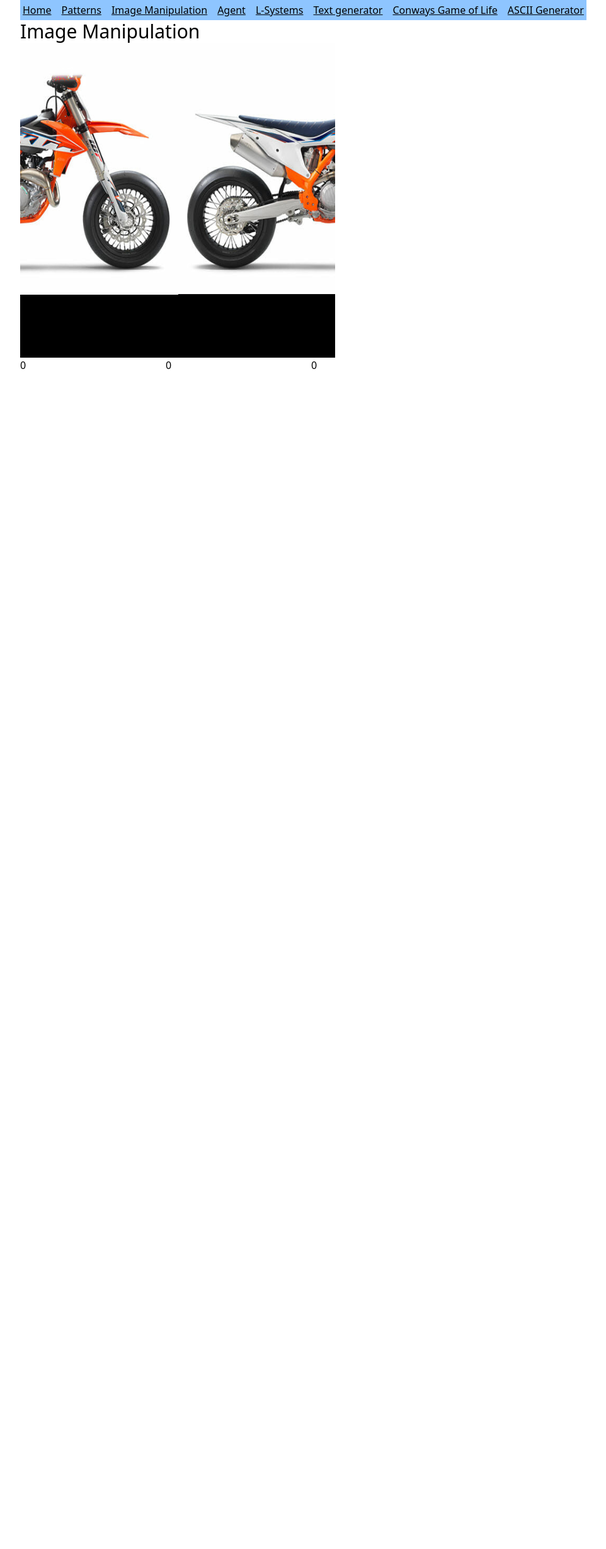
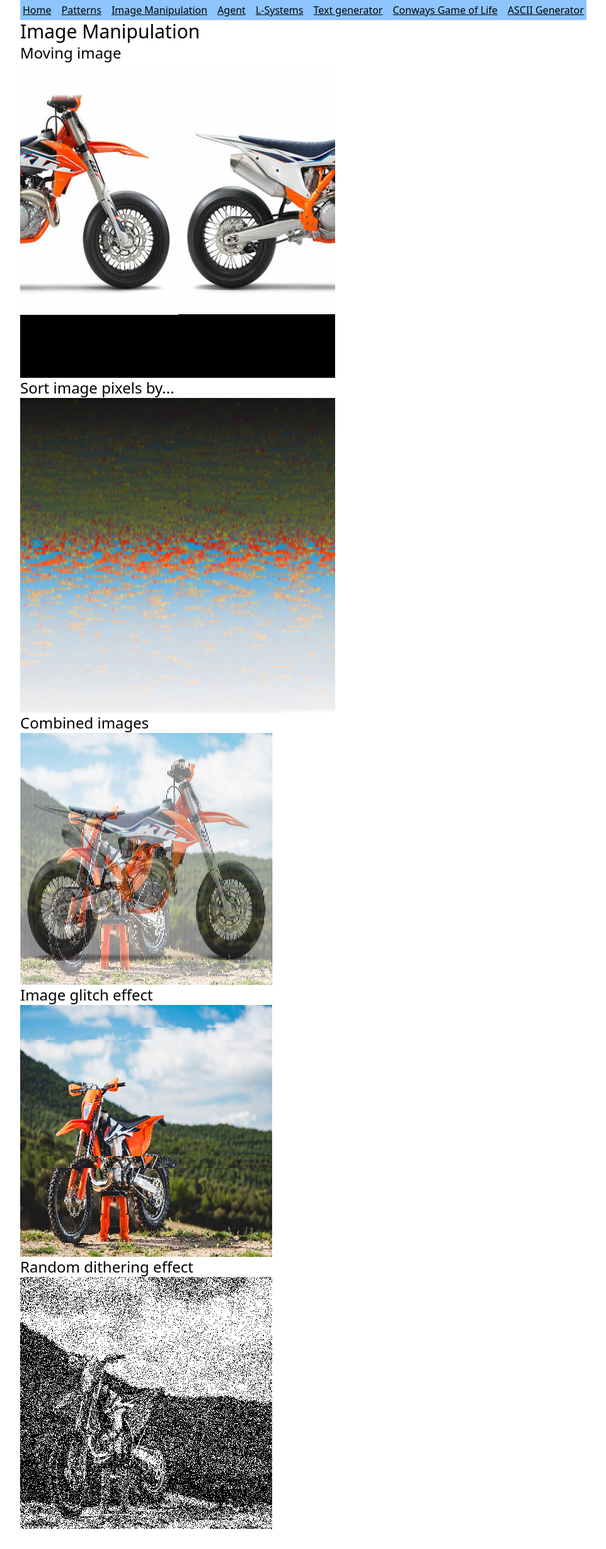
Before and after one commit to RobinHood0101/creativeCodingEMVs, a Vue app in the folder creativeCoding/: page /image-manipulation in a window 1280 px wide. Shown: the whole page at 63% size, without its empty margins (0-962 px from the left). Before the commit the page ends 800 px from the top, so only its background shows below. Built offline with nearby package versions, Linux system fonts and the light colour scheme.

Commit message:
clean up code
- small changes or tests

```diff
--- a/creativeCoding/src/components/patterns/P5Canvas1.vue
+++ b/creativeCoding/src/components/patterns/P5Canvas1.vue
@@ -3,10 +3,10 @@
 </template>
 
 <script>
-import p5 from 'p5';
+import p5 from "p5";
 
 export default {
-    name: 'P5Canvas3',
+    name: "P5Canvas3",
     mounted() {
         this.createCanvas();
     },
@@ -24,8 +24,8 @@ export default {
                 p.createCanvas(500, 500);
                 p.background(255);
 
-                const xWidth = p.width/4;
-                const yHeight = p.height/4;
+                const xWidth = p.width / 4;
+                const yHeight = p.height / 4;
 
                 // Create Grid
                 for (let y = 0; y < p.height; y += yHeight) {
@@ -40,45 +40,33 @@ export default {
                                 x: 0,
                                 y: 0,
                                 width: 100,
-                                height: 40
+                                height: 40,
                             },
                             {
                                 x: 100,
                                 y: 0,
                                 width: 25,
-                                height: 125
+                                height: 125,
                             },
                             {
                                 x: 0,
                                 y: 40,
                                 width: 100,
-                                height: 30
+                                height: 30,
                             },
                         ];
 
-                        squares.forEach(square => {
+                        squares.forEach((square) => {
                             p.fill(p.random(0, 255), p.random(0, 255), p.random(0, 255));
                             p.rect(square.x, square.y, square.width, square.height);
                         });
-
-/*                         for (let i = 0; i < 5; i++) {
-                            //p.square(p.random(y, y + yHeight -20), p.random(x, x + xWidth -20), 20)
-                            p.rect(p.random(y, y + yHeight), p.random(x, x + xWidth), p.random(0, 50), p.random(0, 50))
-                            // rect(x,y,width,height)
-                        } */
                     }
                 }
             };
 
-            p.draw = () => {
-
-            };
-
-            p.mousePressed = () => {
-                console.log("Mouse pressed");
-            }
-        }
-    }
+            p.draw = () => {};
+        },
+    },
 };
 </script>
 
--- a/creativeCoding/src/components/patterns/P5Canvas2.vue
+++ b/creativeCoding/src/components/patterns/P5Canvas2.vue
@@ -3,10 +3,10 @@
 </template>
 
 <script>
-import p5 from 'p5';
+import p5 from "p5";
 
 export default {
-    name: 'P5Canvas2',
+    name: "P5Canvas2",
     mounted() {
         this.createCanvas();
     },
@@ -26,15 +26,11 @@ export default {
             };
 
             p.draw = () => {
-                p.noFill()
+                p.noFill();
                 p.square(p.mouseX, p.mouseY, p.random(10, 200));
             };
-
-            p.mousePressed = () => {
-                console.log("Mouse pressed");
-            }
-        }
-    }
+        },
+    },
 };
 </script>
 
--- a/creativeCoding/src/views/ConwaysGameView.vue
+++ b/creativeCoding/src/views/ConwaysGameView.vue
@@ -8,15 +8,15 @@ export default {
                 [0, 0, 0, 0, 0, 0, 0, 0, 0, 0, 0, 0, 0, 0, 0, 0, 0, 0, 0, 0],
                 [0, 0, 0, 0, 0, 0, 0, 0, 0, 0, 0, 0, 0, 0, 0, 0, 0, 0, 0, 0],
                 [0, 0, 0, 0, 0, 0, 0, 0, 0, 0, 0, 0, 0, 0, 0, 0, 0, 0, 0, 0],
+                [0, 0, 0, 0, 0, 0, 0, 0, 0, 0, 0, 0, 1, 1, 0, 0, 0, 0, 0, 0],
+                [0, 0, 0, 0, 0, 0, 0, 0, 0, 0, 0, 0, 1, 0, 0, 0, 0, 0, 0, 0],
+                [0, 0, 0, 0, 0, 0, 0, 0, 0, 0, 0, 0, 0, 0, 0, 1, 0, 0, 0, 0],
+                [0, 0, 0, 0, 0, 0, 0, 0, 0, 0, 0, 0, 0, 0, 1, 1, 0, 0, 0, 0],
                 [0, 0, 0, 0, 0, 0, 0, 0, 0, 0, 0, 0, 0, 0, 0, 0, 0, 0, 0, 0],
                 [0, 0, 0, 0, 0, 0, 0, 0, 0, 0, 0, 0, 0, 0, 0, 0, 0, 0, 0, 0],
-                [0, 0, 0, 0, 0, 0, 0, 0, 0, 0, 0, 0, 0, 0, 0, 0, 0, 0, 0, 0],
-                [0, 0, 0, 0, 0, 0, 0, 0, 0, 0, 0, 0, 0, 0, 0, 0, 0, 0, 0, 0],
-                [0, 0, 0, 0, 0, 0, 0, 0, 0, 0, 0, 0, 0, 0, 0, 0, 0, 0, 0, 0],
-                [0, 0, 0, 0, 0, 0, 0, 0, 0, 0, 0, 0, 0, 0, 0, 0, 0, 0, 0, 0],
-                [0, 0, 0, 0, 0, 0, 0, 0, 0, 0, 0, 0, 0, 0, 0, 0, 0, 0, 0, 0],
-                [0, 0, 0, 0, 0, 0, 0, 0, 0, 0, 0, 0, 0, 0, 0, 0, 0, 0, 0, 0],
-                [0, 0, 0, 0, 0, 0, 0, 0, 0, 0, 0, 0, 0, 0, 0, 0, 0, 0, 0, 0],
+                [0, 0, 0, 0, 0, 0, 0, 0, 0, 1, 0, 0, 0, 0, 0, 0, 0, 0, 0, 0],
+                [0, 0, 0, 0, 0, 0, 0, 0, 0, 1, 0, 0, 0, 0, 0, 0, 0, 0, 0, 0],
+                [0, 0, 0, 0, 0, 0, 0, 0, 0, 1, 0, 0, 0, 0, 0, 0, 0, 0, 0, 0],
                 [0, 0, 0, 0, 0, 0, 0, 0, 0, 0, 0, 0, 0, 0, 0, 0, 0, 0, 0, 0],
                 [0, 0, 0, 0, 0, 0, 0, 0, 0, 0, 0, 0, 0, 0, 0, 0, 0, 0, 0, 0],
                 [0, 0, 0, 0, 0, 0, 0, 0, 0, 0, 0, 0, 0, 0, 0, 0, 0, 0, 0, 0],
@@ -27,7 +27,7 @@ export default {
                 [0, 0, 0, 0, 0, 0, 0, 0, 0, 0, 0, 0, 0, 0, 0, 0, 0, 0, 0, 0],
             ],
             start: false,
-            speed: 10,
+            speed: 5,
         };
     },
     mounted() {
--- a/creativeCoding/src/views/ImageManipulationView.vue
+++ b/creativeCoding/src/views/ImageManipulationView.vue
@@ -1,92 +1,51 @@
 <script>
-import p5 from "p5";
+import Image1 from "../components/imageManipulations/Image1.vue";
+import Image2 from "../components/imageManipulations/Image2.vue";
+import Image3 from "../components/imageManipulations/Image3.vue";
+import Image4 from "../components/imageManipulations/Image4.vue";
+import Image5 from "../components/imageManipulations/Image5.vue";
 
 export default {
-    name: "image filter",
+    components: {
+        Image1,
+        Image2,
+        Image3,
+        Image4,
+        Image5,
+    },
     data() {
-        return {
-            rgb: {
-                red: 0,
-                green: 0,
-                blue: 0,
-            },
-        };
+        return {};
     },
-    mounted() {
-        this.createCanvas();
-    },
-    beforeDestroy() {
-        if (this.p) {
-            this.p.remove();
-        }
-    },
-    methods: {
-        createCanvas() {
-            this.p = new p5(this.sketch, this.$refs.canvasContainer);
-        },
-        sketch(p) {
-            let img;
-            p.preload = () => {
-                img = p.loadImage("/ktm.jpg");
-                p.pixelDensity(1);
-            };
-            p.setup = () => {
-                p.createCanvas(500, 500);
-                p.image(img, 0, 0, 500, 400);
-                /*                 img.loadPixels();
-                                console.log(img.pixels);
-                                // sort pixels
-                                for (let i = 0; i < img.pixels.length; i += 4) {0
-                                    let redTmp = img.pixels[i + 0];
-                                    img.pixels[i + 0] = img.pixels[i+4];
-                                    img.pixels[i+4] = 0;
-                                }
-                                img.updatePixels();  */
-
-                p.describe("Test");
-
-            };
-
-            p.draw = () => {
-                p.background(0);
-                p.image(img, 0, 0, 500, 400);
-                img.loadPixels();
-
-                // or index = (x + y * width) * 4;
-                for (let i = 0; i < img.pixels.length; i += 4) {
-                    let red = img.pixels[i + 0];
-                    let blue = img.pixels[i + 1];
-                    let green = img.pixels[i + 2];
-                    let alpha = img.pixels[i + 3];
-
-                    let sum = red + blue + green + alpha;
-
-                    if (sum < img.pixels[i + 4] + img.pixels[i + 5] + img.pixels[i + 6] + img.pixels[i + 7]) {
-                        img.pixels[i + 0] = img.pixels[i + 4];
-                        img.pixels[i + 4] = red;
-                        img.pixels[i + 1] = img.pixels[i + 5];
-                        img.pixels[i + 5] = green;
-                        img.pixels[i + 2] = img.pixels[i + 6];
-                        img.pixels[i + 6] = blue;
-                        img.pixels[i + 3] = img.pixels[i + 7];
-                        img.pixels[i + 7] = alpha;
-                    }
-                }
-                img.updatePixels();
-            };
-
-            p.mousePressed = () => {};
-        },
-    },
+    methods: {},
 };
 </script>
 
 <template>
+    <h1>Image Manipulation</h1>
     <main>
-        <h1>Image Manipulation</h1>
-        <div ref="canvasContainer"></div>
-        <input type="text" placeholder="red" v-model="rgb.red" />
-        <input type="text" placeholder="green" v-model="rgb.green" />
-        <input type="text" placeholder="blue" v-model="rgb.blue" />
+        <section>
+            <h2>Moving image</h2>
+            <Image1 />
+        </section>
+
+        <section>
+            <h2>Sort image pixels by...</h2>
+            <Image2 />
+        </section>
+
+        <section>
+            <h2>Combined images</h2>
+            <Image3 />
+        </section>
+
+        <section>
+            <h2>Image glitch effect</h2>
+            <Image4 />
+        </section>
+
+        <section>
+            <h2>Random dithering effect</h2>
+            <Image5 />
+        </section>
     </main>
 </template>
--- a/creativeCoding/src/views/TextGeneratorView.vue
+++ b/creativeCoding/src/views/TextGeneratorView.vue
@@ -162,14 +162,14 @@ export default {
         generateWordMap(uniqueWords, text) {
             let numberOfWords = []; // [["Word", 2], ["Word2", 1]]
             const words = text
-                .replace(/[.,!?]/g, "") // Satzzeichen entfernen
+                .replace(/[.,!?]/g, "")
                 .trim()
-                .split(/\s+/); // Nach Leerzeichen splitten
+                .split(/\s+/);
 
             for (let i = 0; i < uniqueWords.length; i++) {
                 let currentWord = uniqueWords[i];
                 let countForWord = 1;
-                // wie viel mal kommt wort in text vor
+
                 for (let z = 0; z < words.length; z++) {
                     if (currentWord === words[z]) {
                         countForWord++;
@@ -191,7 +191,7 @@ export default {
 
             // Draw Word Map
             if (this.p) {
-                this.p.remove(); // entfernt alten Sketch
+                this.p.remove();
             }
             this.p = new p5(this.sketch, this.$refs.wordmap);
         },
@@ -200,7 +200,7 @@ export default {
                 p.createCanvas(600, 400);
                 p.background(255);
 
-                // maximale Anzahl aus topWords bestimmen
+                // determine the maximum number of topWords
                 const maxCount = Math.max(...this.topWords.map(([_, count]) => count));
 
                 for (let i = 0; i < this.topWords.length; i++) {
```
